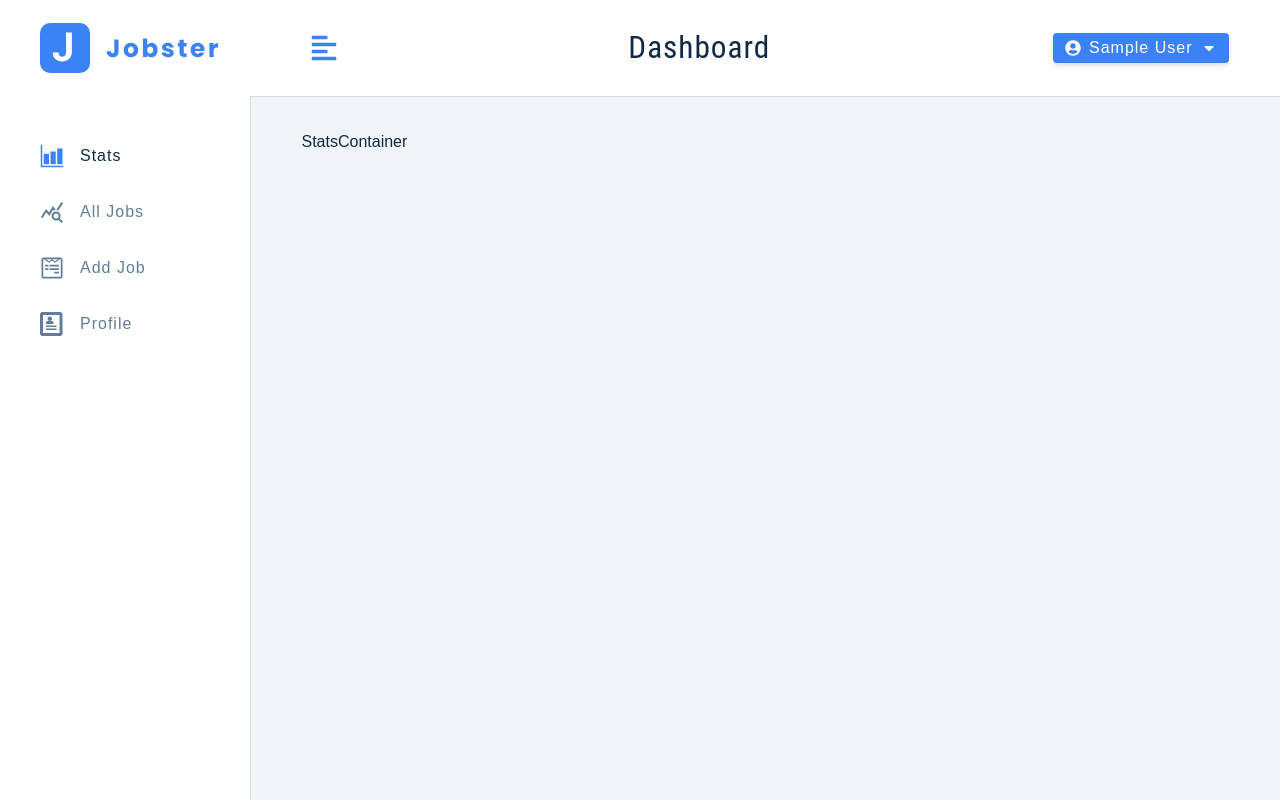
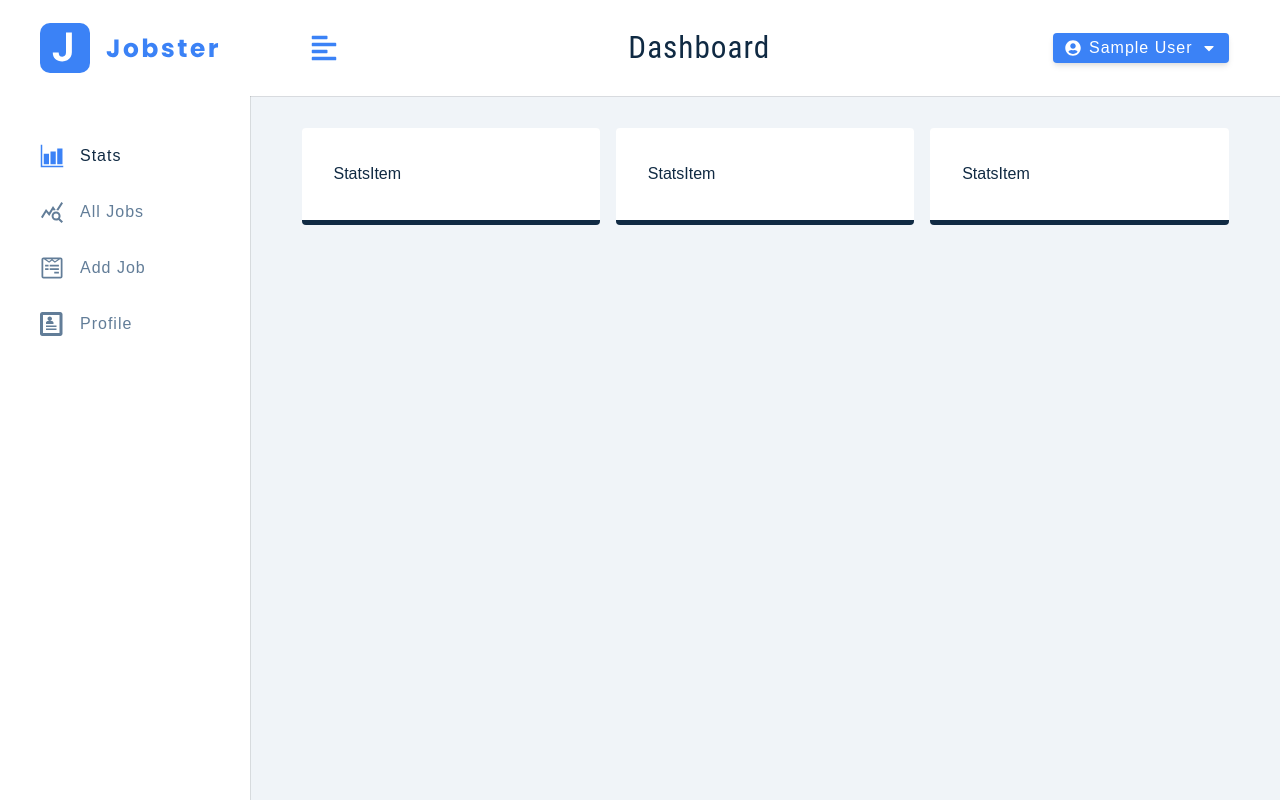
Before and after one commit to AlexBachurin/Job-tracker, a React (Create React App) app: page / in a window 1280 px wide. Built offline with nearby package versions, Linux system fonts and the light colour scheme; no server answers; sample sign-in values are in the browser's storage.

Commit message:
StatsContainer structure completed

```diff
--- /dev/null
+++ b/src/assets/wrappers/StatsContainer/StatsContainerWrapper.js
@@ -0,0 +1,15 @@
+import styled from "styled-components";
+
+const Wrapper = styled.section`
+	display: grid;
+	row-gap: 2rem;
+	@media (min-width: 768px) {
+		grid-template-columns: 1fr 1fr;
+		column-gap: 1rem;
+	}
+	@media (min-width: 1120px) {
+		grid-template-columns: 1fr 1fr 1fr;
+		column-gap: 1rem;
+	}
+`;
+export default Wrapper;
--- /dev/null
+++ b/src/assets/wrappers/StatsItem/StatsItemWrapper.js
@@ -0,0 +1,41 @@
+import styled from "styled-components";
+
+const Wrapper = styled.article`
+	padding: 2rem;
+	background: var(--white);
+	border-radius: var(--borderRadius);
+	border-bottom: 5px solid ${(props) => props.color};
+	header {
+		display: flex;
+		align-items: center;
+		justify-content: space-between;
+	}
+	.count {
+		display: block;
+		font-weight: 700;
+		font-size: 50px;
+		color: ${(props) => props.color};
+	}
+	.title {
+		margin: 0;
+		text-transform: capitalize;
+		letter-spacing: var(--letterSpacing);
+		text-align: left;
+		margin-top: 0.5rem;
+	}
+	.icon {
+		width: 70px;
+		height: 60px;
+		background: ${(props) => props.bcg};
+		border-radius: var(--borderRadius);
+		display: flex;
+		align-items: center;
+		justify-content: center;
+		svg {
+			font-size: 2rem;
+			color: ${(props) => props.color};
+		}
+	}
+`;
+
+export default Wrapper;
--- a/src/components/StatsContainer.js
+++ b/src/components/StatsContainer.js
@@ -1,7 +1,40 @@
 import React from "react";
-
+import { FaBug, FaCalendarCheck, FaSuitcaseRolling } from "react-icons/fa";
+import { useSelector } from "react-redux";
+import Wrapper from "../assets/wrappers/StatsContainer/StatsContainerWrapper";
+import StatsItem from "./StatsItem";
 const StatsContainer = () => {
-	return <div>StatsContainer</div>;
+	const { stats } = useSelector((store) => store.allJobs);
+	const defaultStats = [
+		{
+			title: "pending applications",
+			count: stats.pending || 0,
+			icon: <FaSuitcaseRolling />,
+			color: "#e9b949",
+			bcg: "#fcefc7",
+		},
+		{
+			title: "interviews scheduled",
+			count: stats.interview || 0,
+			icon: <FaCalendarCheck />,
+			color: "#647acb",
+			bcg: "#e0e8f9",
+		},
+		{
+			title: "declined applications",
+			count: stats.declined || 0,
+			icon: <FaBug />,
+			color: "#d66a6a",
+			bcg: "#ffeeee",
+		},
+	];
+	return (
+		<Wrapper>
+			{defaultStats.map((item, index) => {
+				return <StatsItem key={index} {...item} />;
+			})}
+		</Wrapper>
+	);
 };
 
 export default StatsContainer;
--- /dev/null
+++ b/src/components/StatsItem.js
@@ -0,0 +1,7 @@
+import React from "react";
+import Wrapper from "../assets/wrappers/StatsItem/StatsItemWrapper";
+const StatsItem = ({ title, count, icon, color, bcg }) => {
+	return <Wrapper>StatsItem</Wrapper>;
+};
+
+export default StatsItem;
```
